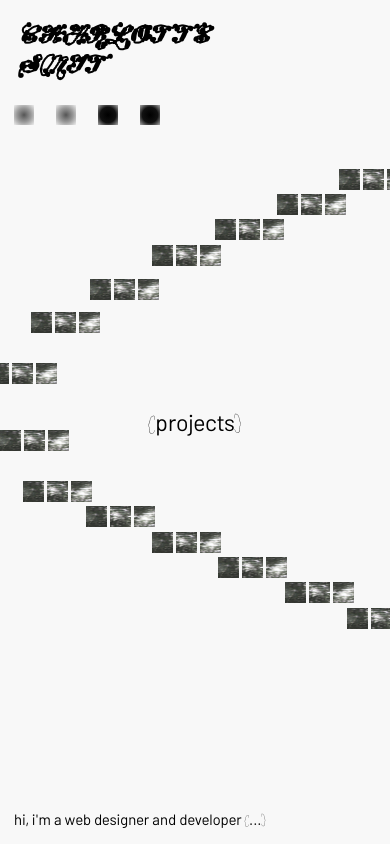
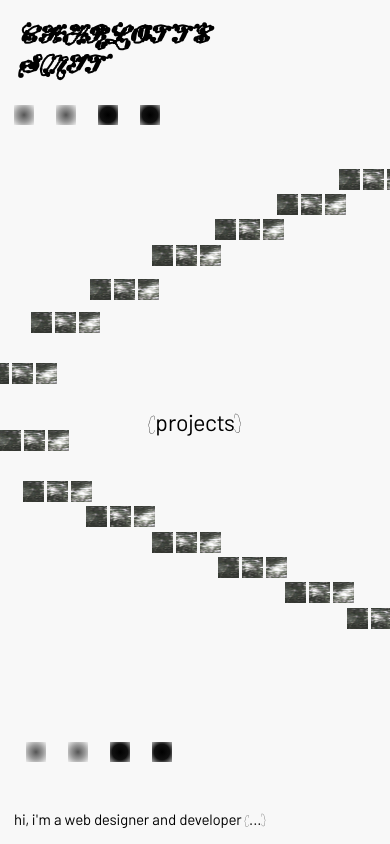
Before and after one commit to chazrsmit/under-construction, a React (Vite) app: page / in a window 390 px wide. Built offline with nearby package versions, Linux system fonts and the light colour scheme.

Commit message:
gradients squares added below

```diff
--- a/src/components/Home.jsx
+++ b/src/components/Home.jsx
@@ -136,8 +136,8 @@ export default function Home() {
           bottom: isMobile ? "auto" : "20px",
           left: isMobile ? "14px" : "50%",
           x: isMobile ? 0 : "-50%",
-          flexDirection: isMobile && projectsOpen ? "column" : "row",
-          gap: isMobile && projectsOpen ? "12px" : "22px",
+          // flexDirection: isMobile && projectsOpen ? "column" : "row",
+          // gap: isMobile && projectsOpen ? "12px" : "22px",
         }}
         transition={{
           duration: 0.8,
@@ -159,7 +159,7 @@ export default function Home() {
         className="gradient-squares gradient-squares-bottom"
         initial={{ opacity: 0 }}
         animate={{
-          opacity: showContent && projectsOpen && isMobile ? 1 : 0,
+          opacity: showContent && isMobile ? 1 : 0,
         }}
         transition={{ duration: 0.8, ease: "easeOut" }}
       >
```
